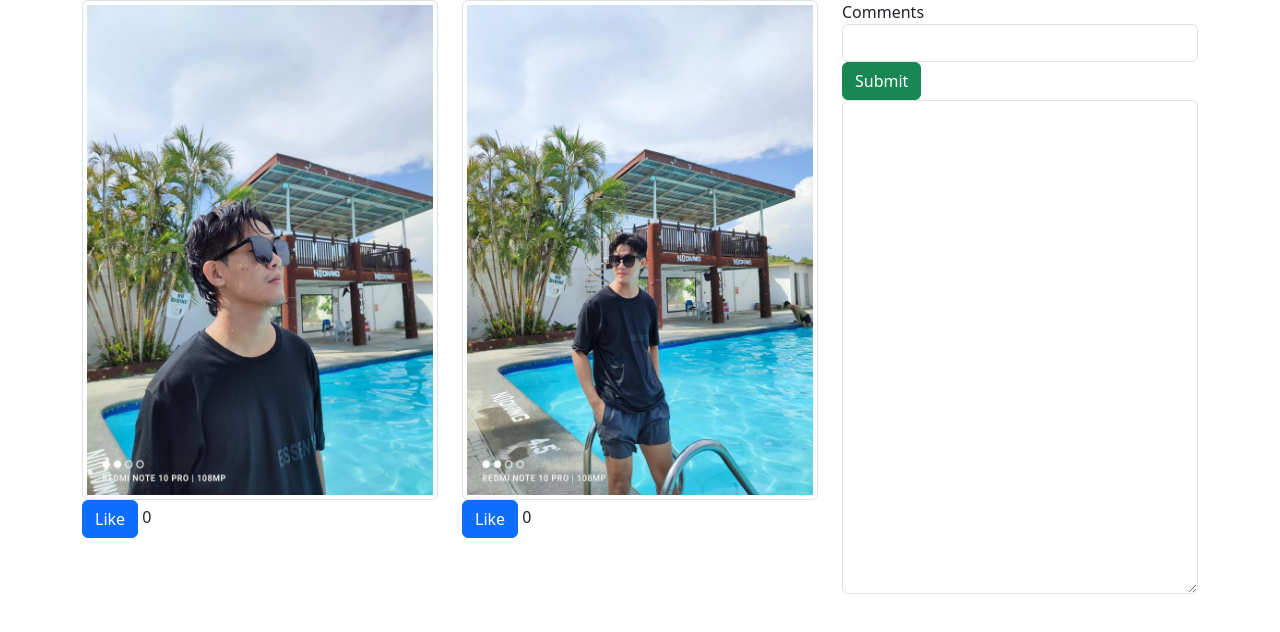
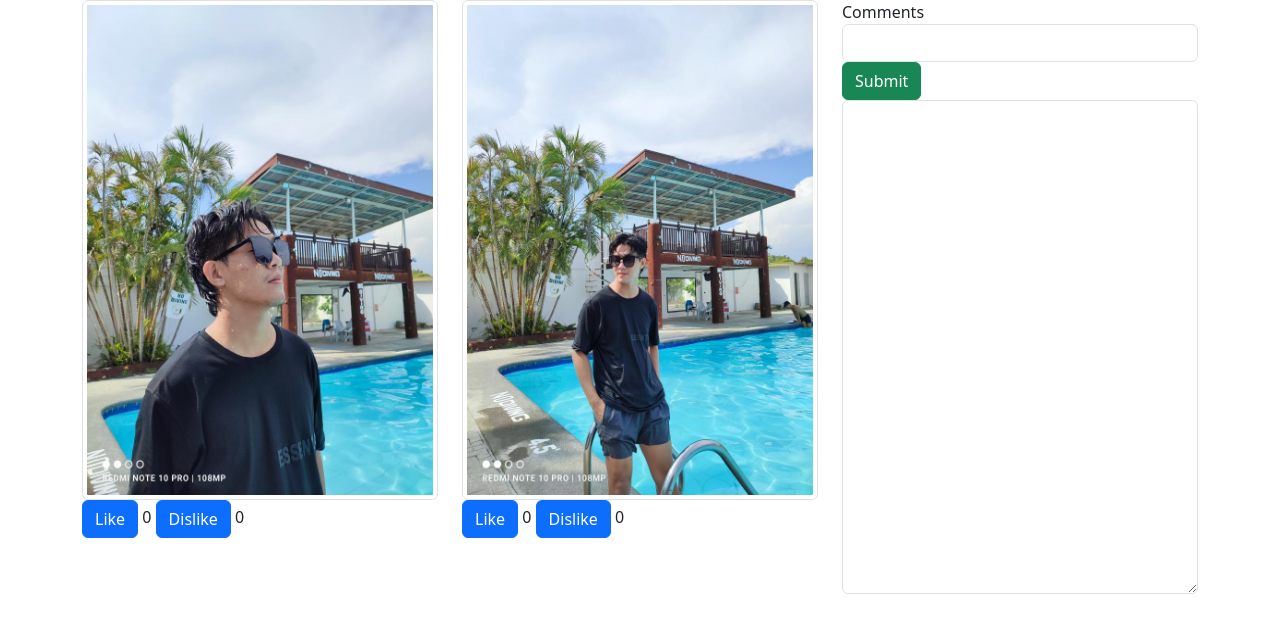
Before and after one commit to Peejaypeejay/Peejay, a plain HTML site: page index.html in a window 1280 px wide. Drawn offline with nearby package versions, Linux system fonts and the light colour scheme.

Commit message:
Update index.html

```diff
--- a/index.html
+++ b/index.html
@@ -11,10 +11,14 @@
                <img src="IMG_20240513_213040_073.jpg" class="img-thumbnail" style="width:400px;height:500px;"/> <br>
                <button class="btn btn-primary" type=button id="btnLike1"> Like </button>
                <output id="countLike1">0</output>
+               <button class="btn btn-primary" type=button id="btnLike1"> Dislike </button>
+               <output id="countLike1">0</output>
              </div>
              <div class="col-4">
                <img src="IMG_20240513_213109_801.jpg" class="img-thumbnail" style="width:400px;height:500px;"/> <br>
                <button class="btn btn-primary" type=button id="btnLike2"> Like </button>
+               <output id="countLike2">0</output>
+               <button class="btn btn-primary" type=button id="btnLike2"> Dislike </button>
                <output id="countLike2">0</output>
              </div>
              <div class="col-4">
```
